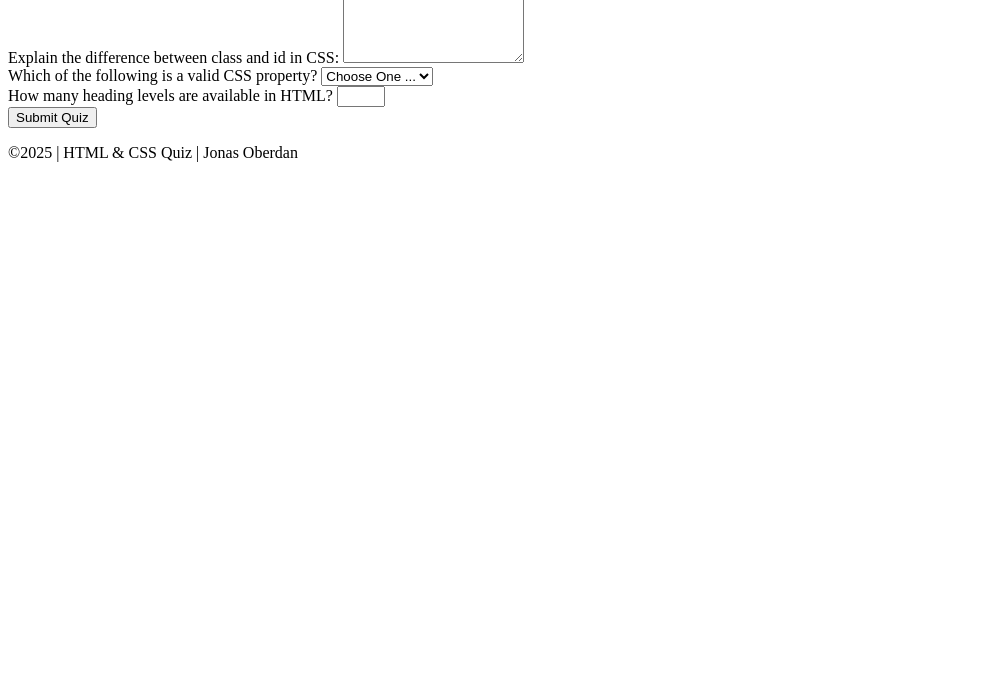
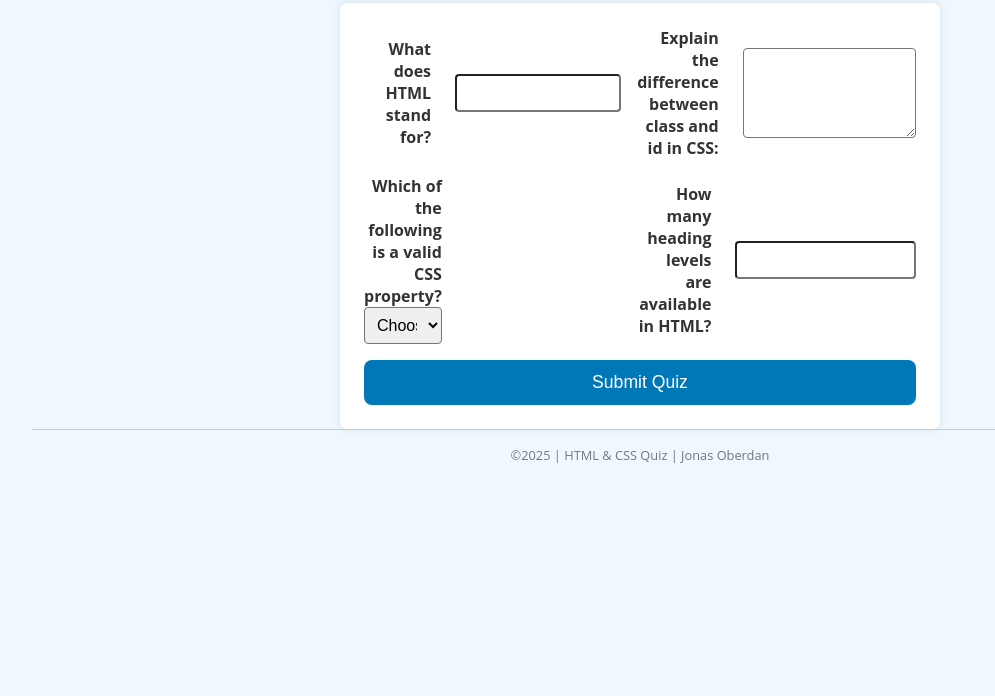
Before and after one commit to joberdan88/wdd130, a plain HTML site: page quiz.html in a window 1280 px wide. Shown: the part 104-800 px from the top of the page, without its empty margins (0-995 px from the left). Drawn offline with Linux system fonts and the light colour scheme.

Commit message:
CSS Optional Practice Quiz Form Week 5

```diff
--- a/quiz.html
+++ b/quiz.html
@@ -4,7 +4,7 @@
     <meta charset="UTF-8">
     <meta name="viewport" content="width=device-width", initial-scale="1.0">
     <title>HTML & CSS Quiz</title>
-    <link rel="stylesheet" href="styles/quizz.css">
+    <link rel="stylesheet" href="styles/quiz.css">
 </head>
 <body>
     <header>
--- a/styles/quiz.css
+++ b/styles/quiz.css
@@ -53,7 +53,7 @@ input, select, textarea {
     width: 100%;
 }
 
-utton {
+button {
     grid-column: span 2;
     padding: 0.75rem;
     background-color: #0077b6;
@@ -64,3 +64,14 @@ utton {
     cursor: pointer;
     transition: background-color 0.3s ease;
 }
+
+button:hover {
+    background-color: #023e8a
+}
+
+footer {
+    font-size: 0.8rem;
+    color: #777;
+    border-top: 1px solid #ccc;
+    padding-top: 1rem;
+}
```
